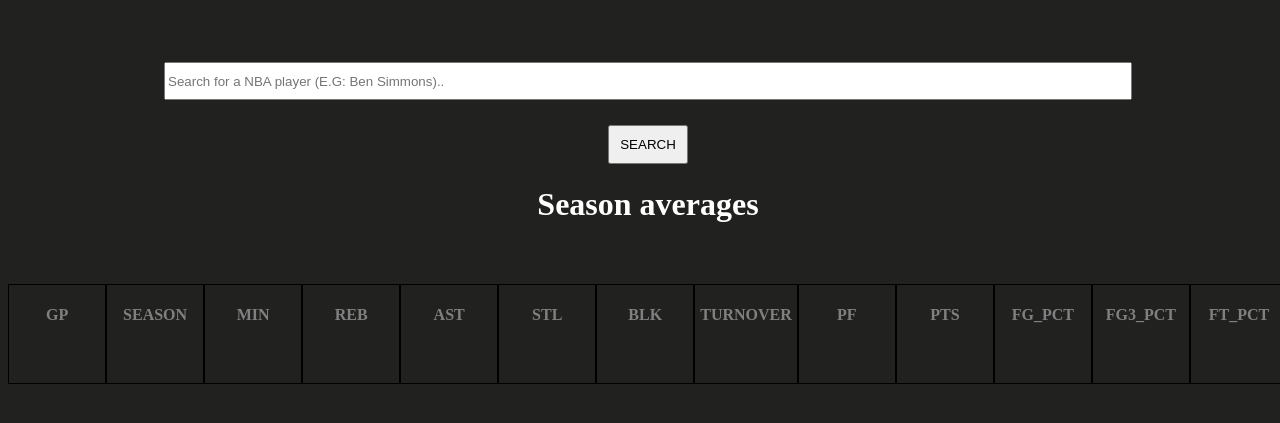
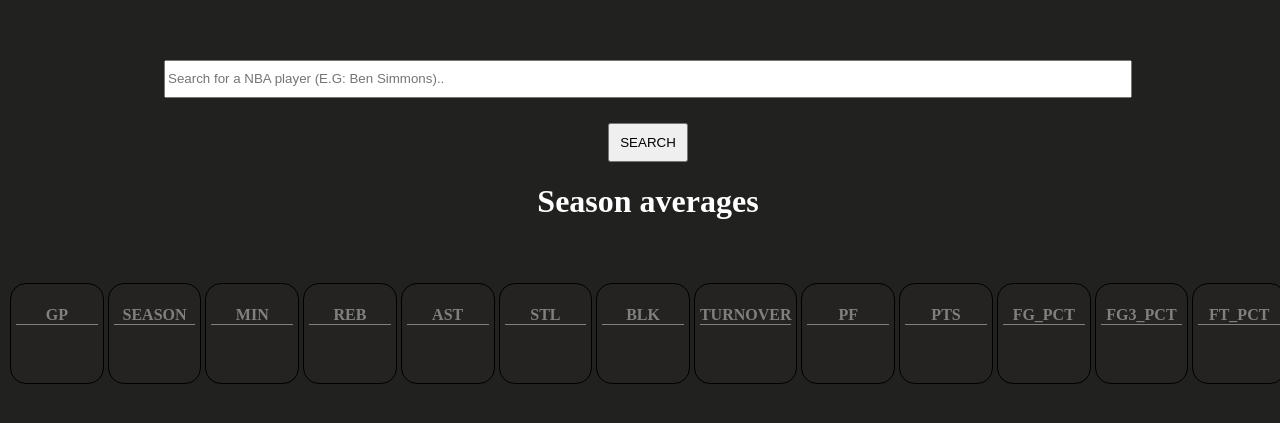
Before and after one commit to ronakp1/NBA-Player-Stats, a plain HTML site: page index.html in a window 1280 px wide. Shown: the part 145-568 px from the top of the page. Drawn offline with Linux system fonts and the light colour scheme.

Commit message:
Update nbastyles.css

```diff
--- a/nbastyles.css
+++ b/nbastyles.css
@@ -71,12 +71,16 @@ button {
     padding: 0px 5px;
     justify-content: center;
     border: 1px solid black;
-    text-align:center
+    background-color: hsla(12, 12%, 17%, 0.3);
+    border-radius:1rem;
+    text-align:center;
+    margin:2px;
 }
 
 .container .stats h4 {
     color:gray;
-    text-transform:uppercase
+    text-transform:uppercase;
+    border-bottom: 1px solid grey;
 }
 
 .container .stats h3 {
```
